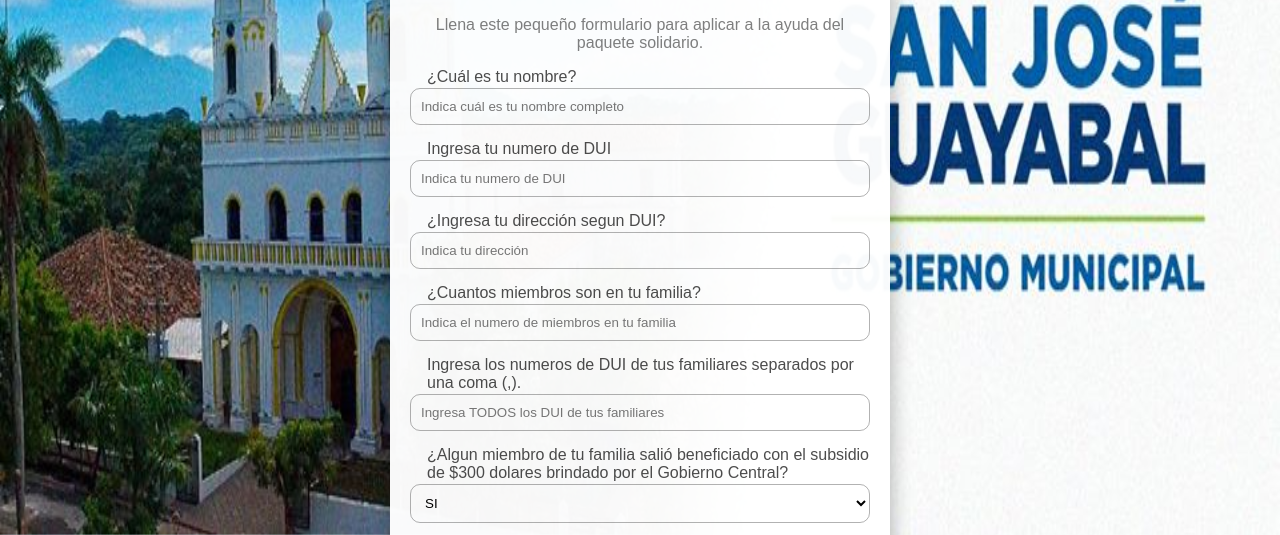
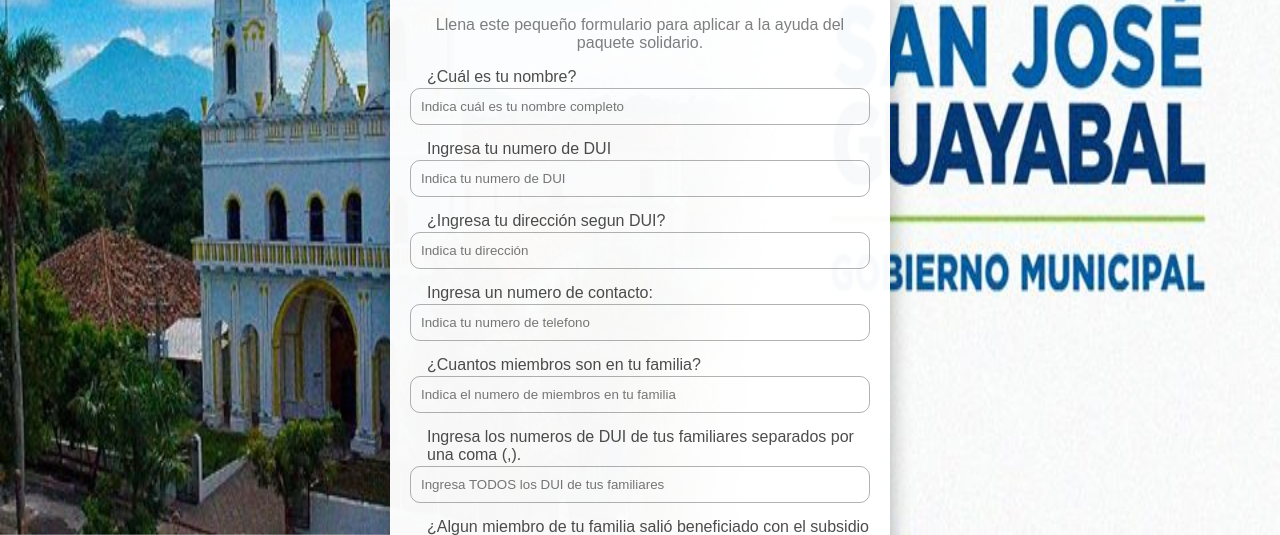
Before and after one commit to CizcoRM/Formulario, a plain HTML site: page index.html in a window 1280 px wide. Shown: the part 265-800 px from the top of the page. Drawn offline with Linux system fonts and the light colour scheme.

Commit message:
Update index.html

```diff
--- a/index.html
+++ b/index.html
@@ -24,6 +24,9 @@
 
 		<label for="direccion" class="formulario__label">¿Ingresa tu dirección segun DUI?</label>
         <input id="direccion" type="text" class="formulario__input" placeholder="Indica tu dirección">
+
+	    <label for="telefonoc" class="formulario__label">Ingresa un numero de contacto:</label>
+        <input id="telefonoc" type="text" class="formulario__input" placeholder="Indica tu numero de telefono">
 
 		<label for="miembros" class="formulario__label">¿Cuantos miembros son en tu familia?</label>
         <input id="miembros" type="text" class="formulario__input" placeholder="Indica el numero de miembros en tu familia">
```
